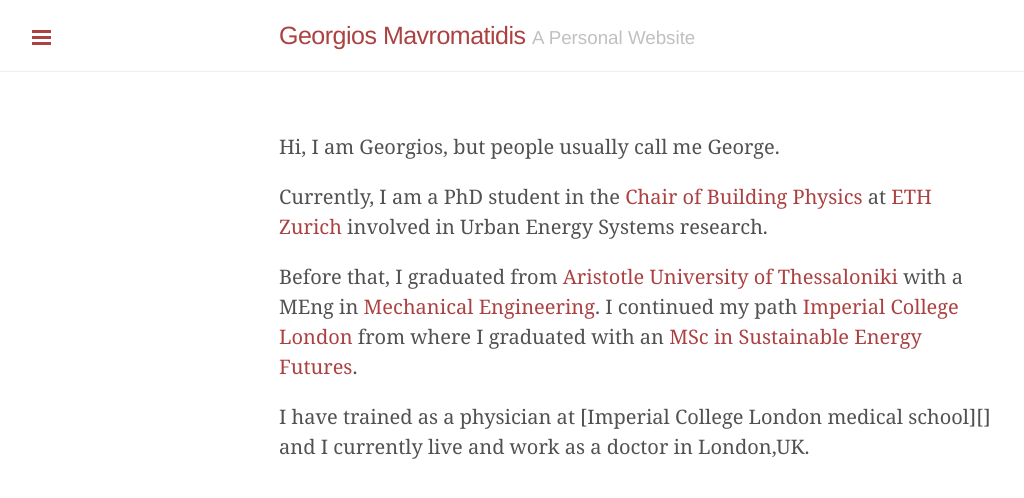
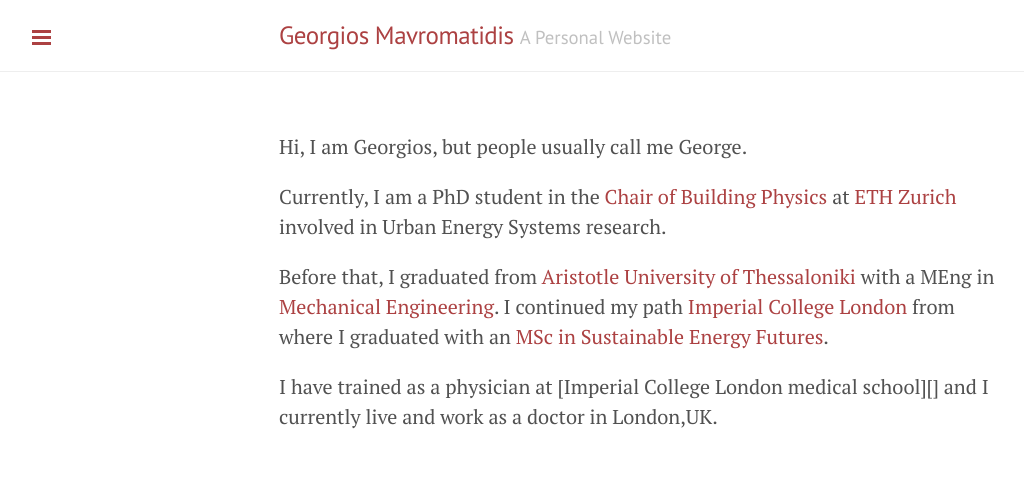
Before and after one commit to gmavrom33/gmavrom.github.io, a Jekyll site: the page built from index.md, in a window 1280 px wide. Shown: the top 498 px of the page, without its empty margins (1-1025 px from the left). Built offline with Jekyll 4.4.1, drawn with Linux system fonts in a browser that asks for light colours; nearby versions of some CDN libraries.

Commit message:
Update head.html

```diff
--- a/_includes/head.html
+++ b/_includes/head.html
@@ -19,7 +19,7 @@
   <link rel="stylesheet" href="/public/css/lanyon.css">
   <link rel="stylesheet" href="/public/css/cv_styles.css">
   <link rel="stylesheet" href="/public/css/custom.css">
-  <link rel="stylesheet" href="http://fonts.googleapis.com/css?family=Maven+Pro">
+  <link rel="stylesheet" href="https://fonts.googleapis.com/css?family=PT+Serif:400,400italic,700%7CPT+Sans:400">
   <link rel="stylesheet" href="//maxcdn.bootstrapcdn.com/font-awesome/4.3.0/css/font-awesome.min.css" >
 
   <!-- Icons -->
```
